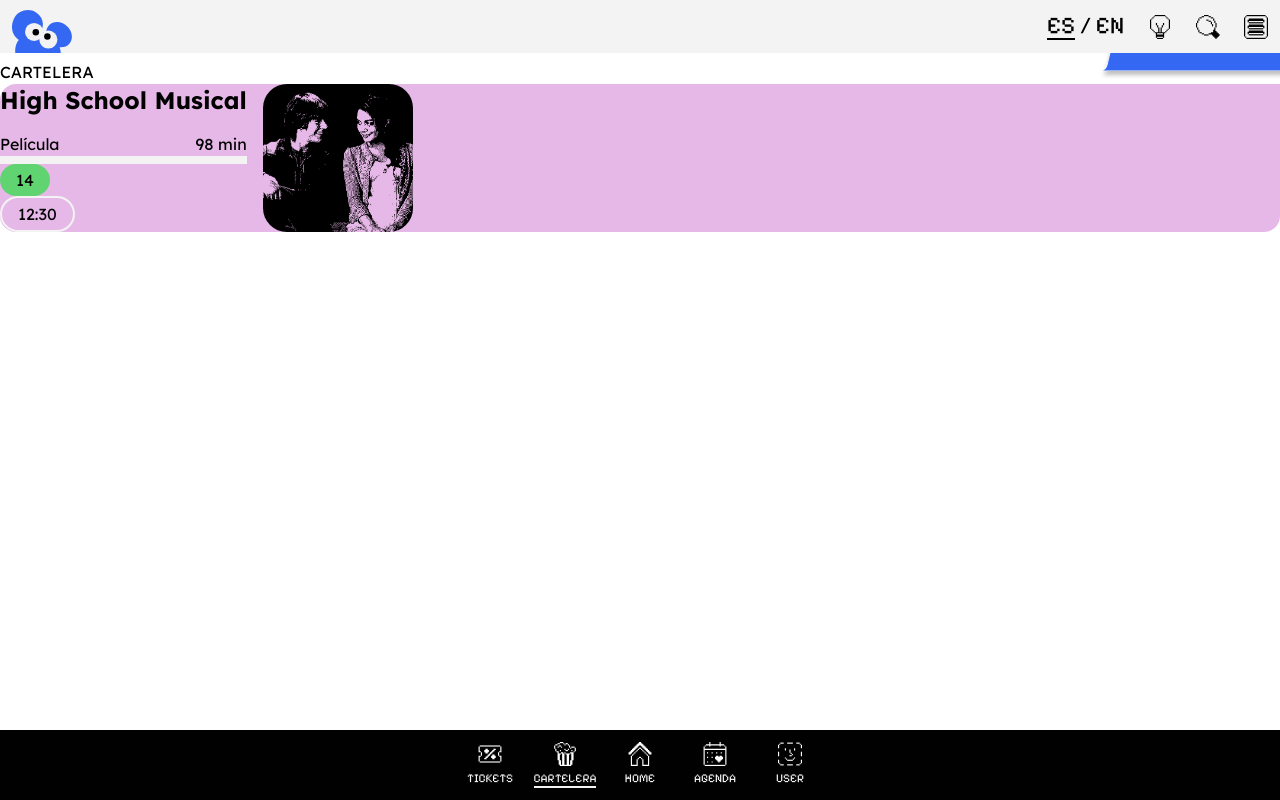
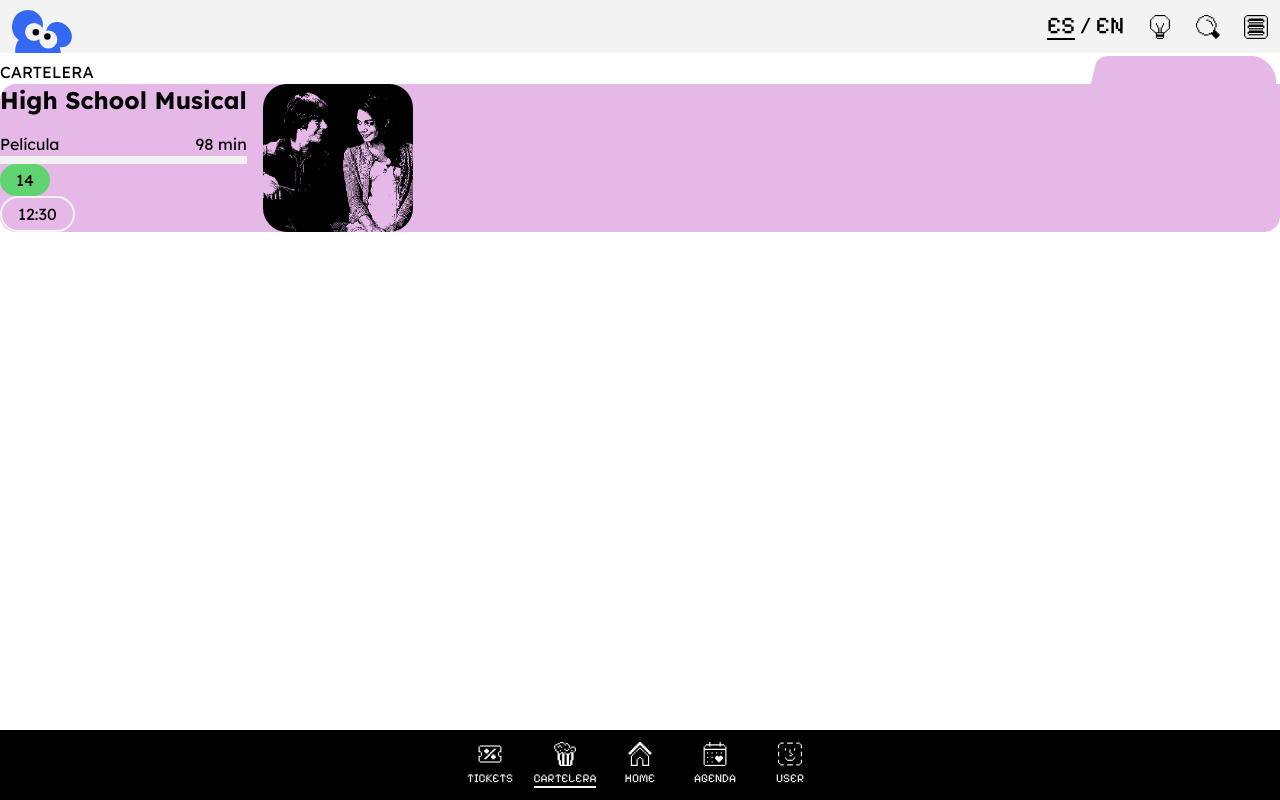
Before and after one commit to monixvision/Zeta-Channel-App, a React (Vite) app: page /Cartelera in a window 1280 px wide. Built offline with nearby package versions, Linux system fonts and the light colour scheme.

Commit message:
hemos conseguido ponerle la tapadera a la card y hacerle el hover a la version PC

```diff
--- a/src/components/Card.jsx
+++ b/src/components/Card.jsx
@@ -2,8 +2,8 @@
 
 import btnMas from '../assets/img/icon/icon-btn-mas.svg';
 import Btn from './Btn';
+import LabelCardVertical from './LabelCardVertical.jsx';
 import labelCard1 from '../assets/img/label-card-horizontal.svg';
-import labelCard2 from '../assets/img/label-card-vertical.svg';
 
 
 const Card = ({ card }) => {
@@ -11,10 +11,12 @@
     } = card;
 
     return (
-        <div className="bg-pink hover:bg-blue transition-colors rounded-l-2xl rounded-br-2xl flex flex-col">
+        <div className="bg-pink hover:bg-blue rounded-l-2xl rounded-br-2xl flex flex-col group transition-colors">
             <div className="absolute top-14 right-0 w-50%">
                 <img src={labelCard1} alt="Label Card" className="block w-full relative lg:hidden text-pink" />
-                <img src={labelCard2} alt="Label Card" className="hidden w-full relative -top-4 left-4 lg:block" />
+                <LabelCardVertical className="hidden w-full relative lg:block text-pink group-hover:text-blue transition-colors" />
+
+                {/* He tenido que crear un componente al svg para poder ponerle el hover como className y además hacer el group-hover para que se haga en modo grupo */}
             </div>
             <div className="flex gap-4">
                 <div className='flex flex-col gap-4 font-sans'>
--- /dev/null
+++ b/src/components/LabelCardVertical.jsx
@@ -0,0 +1,9 @@
+const LabelCardVertical = ({ className }) => (
+    <svg width="197" height="39" viewBox="0 0 197 39" fill="none" className={className} xmlns="http://www.w3.org/2000/svg">
+        <path d="M25 0H169.5C180.546 0 193 12.0527 193 24.5V30.426H4C8.50001 29.5 9.1234 22.1905 9.80372 19.769L10.1691 18.2668C10.1995 18.1139 10.2143 18.0302 10.2143 18.0302L10.2193 18.0588L12.2948 9.53123C12.3676 9.11905 12.4676 8.71465 12.5899 8.3185L12.6953 7.88822L12.7292 7.89372C14.3656 3.31894 19.2407 0 25 0Z" fill="currentColor" />
+
+    </svg>
+
+);
+
+export default LabelCardVertical;
```
Also changed, not shown: src/assets/img/label-card-horizontal.svg.
